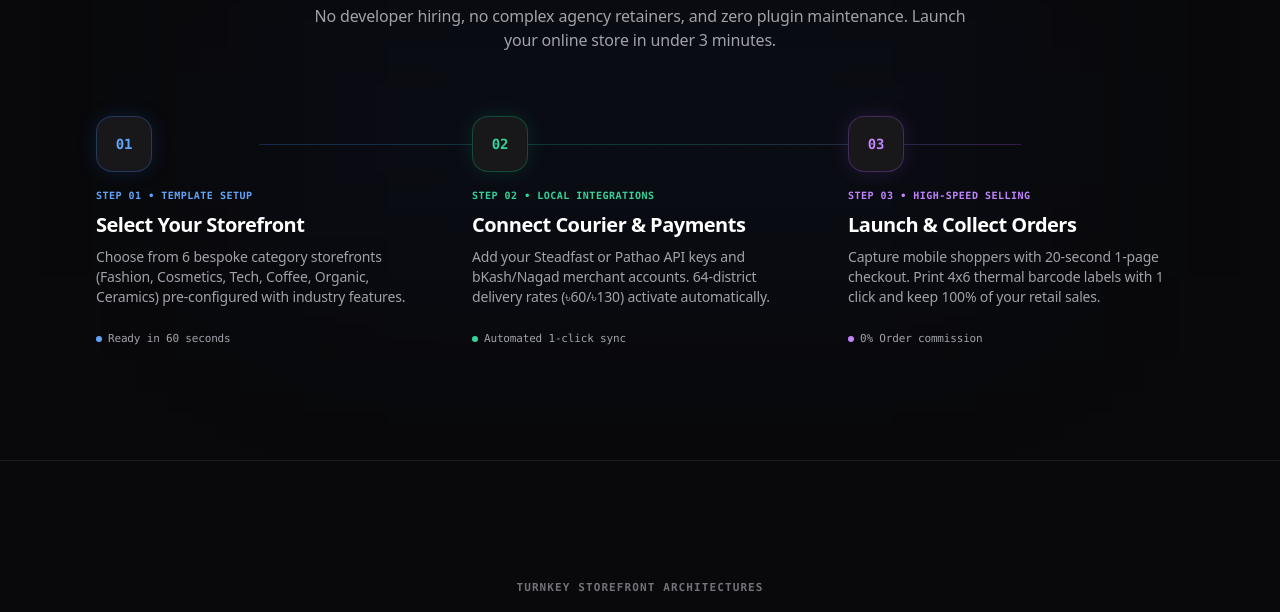
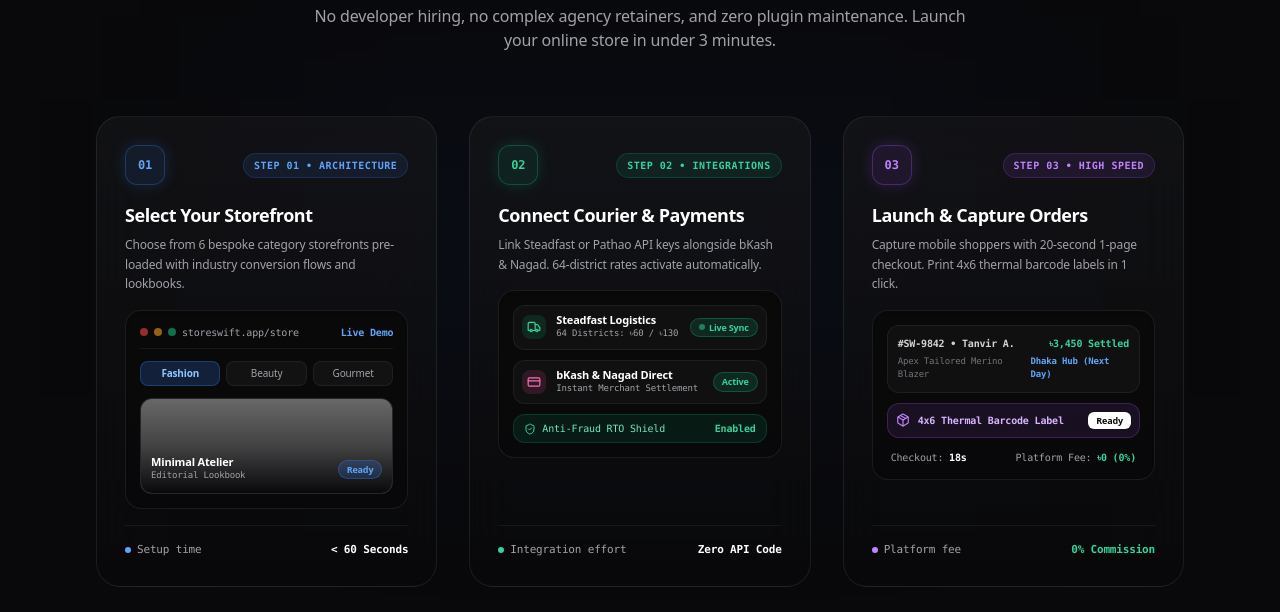
Before and after one commit to Ratul-NotFound/StoreSwift, a Next.js app: page / in a window 1280 px wide. Shown: the part 2628-3240 px from the top of the page. Built offline with nearby package versions, Linux system fonts and the light colour scheme; no server answers; grey boxes are pictures that could not be loaded.

Commit message:
feat(landing-page): elevate Three Simple Steps onboarding section with interactive visual preview widgets and elevated glassmorphism cards

```diff
--- a/src/app/(platform)/page.tsx
+++ b/src/app/(platform)/page.tsx
@@ -638,74 +638,220 @@ export default function PlatformLandingPage() {
             </p>
           </div>
 
-          {/* Connected Minimalist Timeline Workflow */}
-          <div className="relative grid grid-cols-1 md:grid-cols-3 gap-8 sm:gap-10">
-            {/* Horizontal Connecting Guide Line (Desktop Only) */}
-            <div className="hidden md:block absolute top-7 left-[15%] right-[15%] h-px bg-gradient-to-r from-blue-500/25 via-emerald-500/25 to-purple-500/25" />
-
-            {/* Step 01 */}
-            <div className="relative space-y-4 text-left group">
-              <div className="relative z-10 w-14 h-14 rounded-2xl bg-zinc-900 border border-blue-500/30 text-blue-400 flex items-center justify-center font-mono font-bold text-sm shadow-[0_0_20px_rgba(59,130,246,0.15)] group-hover:border-blue-500 transition-colors">
+          {/* Visual Interactive 3-Step Architecture */}
+          <div className="grid grid-cols-1 md:grid-cols-3 gap-6 sm:gap-8">
+            {/* Step 01 Card */}
+            <div className="bg-gradient-to-b from-zinc-900/60 to-zinc-950/80 backdrop-blur-xl rounded-3xl border border-white/[0.08] hover:border-blue-500/30 p-6 sm:p-7 flex flex-col justify-between transition-all duration-300 hover:shadow-[0_12px_40px_rgba(59,130,246,0.1)] group">
+              <div className="space-y-4">
+                <div className="flex items-center justify-between">
+                  <div className="w-10 h-10 rounded-xl bg-blue-500/10 border border-blue-500/30 text-blue-400 flex items-center justify-center font-mono font-bold text-xs shadow-[0_0_15px_rgba(59,130,246,0.2)]">
                     01
                   </div>
-              <div className="space-y-2">
-                <span className="text-[10px] font-mono uppercase tracking-wider text-blue-400 font-bold block">
-                  Step 01 • Template Setup
+                  <span className="text-[10px] font-mono uppercase tracking-wider text-blue-400 font-bold px-2.5 py-1 rounded-full bg-blue-500/10 border border-blue-500/20">
+                    Step 01 • Architecture
                   </span>
-                <h3 className="text-xl font-bold text-white tracking-tight">
+                </div>
+
+                <div>
+                  <h3 className="text-lg font-bold text-white tracking-tight">
                     Select Your Storefront
                   </h3>
-                <p className="text-xs sm:text-sm text-zinc-400 leading-relaxed">
-                  Choose from 6 bespoke category storefronts (Fashion, Cosmetics, Tech, Coffee, Organic, Ceramics) pre-configured with industry features.
+                  <p className="text-xs text-zinc-400 leading-relaxed mt-1.5">
+                    Choose from 6 bespoke category storefronts pre-loaded with industry conversion flows and lookbooks.
                   </p>
                 </div>
-              <div className="pt-2 text-[11px] text-zinc-400 font-mono flex items-center space-x-1.5">
-                <span className="w-1.5 h-1.5 rounded-full bg-blue-400" />
-                <span>Ready in 60 seconds</span>
+
+                {/* Visual Widget 01: Interactive Store Preview */}
+                <div className="rounded-2xl bg-zinc-950/90 border border-white/[0.08] p-3.5 space-y-3 shadow-inner">
+                  <div className="flex items-center justify-between pb-2 border-b border-white/[0.06] text-[10px] text-zinc-500 font-mono">
+                    <div className="flex items-center space-x-1.5">
+                      <span className="w-2 h-2 rounded-full bg-red-500/60" />
+                      <span className="w-2 h-2 rounded-full bg-amber-500/60" />
+                      <span className="w-2 h-2 rounded-full bg-emerald-500/60" />
+                      <span className="text-zinc-400 ml-1.5">storeswift.app/store</span>
+                    </div>
+                    <span className="text-blue-400 font-bold">Live Demo</span>
+                  </div>
+
+                  {/* Category Pills Switcher Preview */}
+                  <div className="grid grid-cols-3 gap-1.5 text-[10px] font-medium text-center">
+                    <span className="py-1 px-1.5 rounded-lg bg-blue-500/20 text-blue-300 border border-blue-500/30 font-semibold truncate">
+                      Fashion
+                    </span>
+                    <span className="py-1 px-1.5 rounded-lg bg-white/[0.04] text-zinc-400 border border-white/[0.06] truncate">
+                      Beauty
+                    </span>
+                    <span className="py-1 px-1.5 rounded-lg bg-white/[0.04] text-zinc-400 border border-white/[0.06] truncate">
+                      Gourmet
+                    </span>
+                  </div>
+
+                  {/* Mini Lookbook Preview Thumbnail */}
+                  <div className="relative rounded-xl overflow-hidden h-24 bg-zinc-900 border border-white/[0.06] flex items-end p-2.5">
+                    <img
+                      src="https://images.unsplash.com/photo-1490481651871-ab68de25d43d?w=500&auto=format&fit=crop&q=75"
+                      alt="Store template preview"
+                      className="absolute inset-0 w-full h-full object-cover opacity-60 group-hover:scale-105 transition-transform duration-500"
+                    />
+                    <div className="absolute inset-0 bg-gradient-to-t from-zinc-950 via-zinc-950/40 to-transparent" />
+                    <div className="relative z-10 flex items-center justify-between w-full">
+                      <div>
+                        <p className="text-[11px] font-bold text-white leading-none">Minimal Atelier</p>
+                        <p className="text-[9px] text-zinc-400 font-mono mt-0.5">Editorial Lookbook</p>
+                      </div>
+                      <span className="text-[9px] font-bold text-blue-400 bg-blue-500/20 px-2 py-0.5 rounded-full border border-blue-500/30">
+                        Ready
+                      </span>
+                    </div>
+                  </div>
                 </div>
               </div>
 
-            {/* Step 02 */}
-            <div className="relative space-y-4 text-left group">
-              <div className="relative z-10 w-14 h-14 rounded-2xl bg-zinc-900 border border-emerald-500/30 text-emerald-400 flex items-center justify-center font-mono font-bold text-sm shadow-[0_0_20px_rgba(16,185,129,0.15)] group-hover:border-emerald-500 transition-colors">
-                02
-              </div>
-              <div className="space-y-2">
-                <span className="text-[10px] font-mono uppercase tracking-wider text-emerald-400 font-bold block">
-                  Step 02 • Local Integrations
+              <div className="pt-4 mt-4 border-t border-white/[0.06] flex items-center justify-between text-[11px] text-zinc-400 font-mono">
+                <span className="flex items-center space-x-1.5">
+                  <span className="w-1.5 h-1.5 rounded-full bg-blue-400" />
+                  <span>Setup time</span>
                 </span>
-                <h3 className="text-xl font-bold text-white tracking-tight">
-                  Connect Courier & Payments
-                </h3>
-                <p className="text-xs sm:text-sm text-zinc-400 leading-relaxed">
-                  Add your Steadfast or Pathao API keys and bKash/Nagad merchant accounts. 64-district delivery rates (৳60/৳130) activate automatically.
-                </p>
-              </div>
-              <div className="pt-2 text-[11px] text-zinc-400 font-mono flex items-center space-x-1.5">
-                <span className="w-1.5 h-1.5 rounded-full bg-emerald-400" />
-                <span>Automated 1-click sync</span>
+                <span className="font-bold text-white">&lt; 60 Seconds</span>
               </div>
             </div>
 
-            {/* Step 03 */}
-            <div className="relative space-y-4 text-left group">
-              <div className="relative z-10 w-14 h-14 rounded-2xl bg-zinc-900 border border-purple-500/30 text-purple-400 flex items-center justify-center font-mono font-bold text-sm shadow-[0_0_20px_rgba(168,85,247,0.15)] group-hover:border-purple-500 transition-colors">
+            {/* Step 02 Card */}
+            <div className="bg-gradient-to-b from-zinc-900/60 to-zinc-950/80 backdrop-blur-xl rounded-3xl border border-white/[0.08] hover:border-emerald-500/30 p-6 sm:p-7 flex flex-col justify-between transition-all duration-300 hover:shadow-[0_12px_40px_rgba(16,185,129,0.1)] group">
+              <div className="space-y-4">
+                <div className="flex items-center justify-between">
+                  <div className="w-10 h-10 rounded-xl bg-emerald-500/10 border border-emerald-500/30 text-emerald-400 flex items-center justify-center font-mono font-bold text-xs shadow-[0_0_15px_rgba(16,185,129,0.2)]">
+                    02
+                  </div>
+                  <span className="text-[10px] font-mono uppercase tracking-wider text-emerald-400 font-bold px-2.5 py-1 rounded-full bg-emerald-500/10 border border-emerald-500/20">
+                    Step 02 • Integrations
+                  </span>
+                </div>
+
+                <div>
+                  <h3 className="text-lg font-bold text-white tracking-tight">
+                    Connect Courier & Payments
+                  </h3>
+                  <p className="text-xs text-zinc-400 leading-relaxed mt-1.5">
+                    Link Steadfast or Pathao API keys alongside bKash & Nagad. 64-district rates activate automatically.
+                  </p>
+                </div>
+
+                {/* Visual Widget 02: Courier & Payment Rail */}
+                <div className="rounded-2xl bg-zinc-950/90 border border-white/[0.08] p-3.5 space-y-2.5 shadow-inner">
+                  {/* Steadfast Courier Integration */}
+                  <div className="flex items-center justify-between p-2 rounded-xl bg-white/[0.03] border border-white/[0.06]">
+                    <div className="flex items-center space-x-2.5">
+                      <div className="w-6 h-6 rounded-lg bg-emerald-500/15 text-emerald-400 flex items-center justify-center font-bold text-[10px]">
+                        <Truck className="w-3.5 h-3.5" />
+                      </div>
+                      <div>
+                        <p className="text-[11px] font-bold text-white leading-none">Steadfast Logistics</p>
+                        <p className="text-[9px] text-zinc-400 font-mono mt-0.5">64 Districts: ৳60 / ৳130</p>
+                      </div>
+                    </div>
+                    <span className="flex items-center space-x-1 text-[9px] font-bold text-emerald-400 bg-emerald-500/15 px-2 py-0.5 rounded-full border border-emerald-500/30">
+                      <span className="w-1.5 h-1.5 rounded-full bg-emerald-400 animate-pulse" />
+                      <span>Live Sync</span>
+                    </span>
+                  </div>
+
+                  {/* bKash & Nagad Gateway */}
+                  <div className="flex items-center justify-between p-2 rounded-xl bg-white/[0.03] border border-white/[0.06]">
+                    <div className="flex items-center space-x-2.5">
+                      <div className="w-6 h-6 rounded-lg bg-pink-500/15 text-pink-400 flex items-center justify-center font-bold text-[10px]">
+                        <CreditCard className="w-3.5 h-3.5" />
+                      </div>
+                      <div>
+                        <p className="text-[11px] font-bold text-white leading-none">bKash & Nagad Direct</p>
+                        <p className="text-[9px] text-zinc-400 font-mono mt-0.5">Instant Merchant Settlement</p>
+                      </div>
+                    </div>
+                    <span className="text-[9px] font-bold text-emerald-400 bg-emerald-500/15 px-2 py-0.5 rounded-full border border-emerald-500/30">
+                      Active
+                    </span>
+                  </div>
+
+                  {/* Anti-Fraud Protection Pill */}
+                  <div className="flex items-center justify-between px-2.5 py-1.5 rounded-xl bg-emerald-500/10 border border-emerald-500/20 text-[10px] text-emerald-300 font-mono">
+                    <span className="flex items-center space-x-1.5">
+                      <ShieldCheck className="w-3 h-3 text-emerald-400" />
+                      <span>Anti-Fraud RTO Shield</span>
+                    </span>
+                    <span className="font-bold text-emerald-400">Enabled</span>
+                  </div>
+                </div>
+              </div>
+
+              <div className="pt-4 mt-4 border-t border-white/[0.06] flex items-center justify-between text-[11px] text-zinc-400 font-mono">
+                <span className="flex items-center space-x-1.5">
+                  <span className="w-1.5 h-1.5 rounded-full bg-emerald-400" />
+                  <span>Integration effort</span>
+                </span>
+                <span className="font-bold text-white">Zero API Code</span>
+              </div>
+            </div>
+
+            {/* Step 03 Card */}
+            <div className="bg-gradient-to-b from-zinc-900/60 to-zinc-950/80 backdrop-blur-xl rounded-3xl border border-white/[0.08] hover:border-purple-500/30 p-6 sm:p-7 flex flex-col justify-between transition-all duration-300 hover:shadow-[0_12px_40px_rgba(168,85,247,0.1)] group">
+              <div className="space-y-4">
+                <div className="flex items-center justify-between">
+                  <div className="w-10 h-10 rounded-xl bg-purple-500/10 border border-purple-500/30 text-purple-400 flex items-center justify-center font-mono font-bold text-xs shadow-[0_0_15px_rgba(168,85,247,0.2)]">
                     03
                   </div>
-              <div className="space-y-2">
-                <span className="text-[10px] font-mono uppercase tracking-wider text-purple-400 font-bold block">
-                  Step 03 • High-Speed Selling
+                  <span className="text-[10px] font-mono uppercase tracking-wider text-purple-400 font-bold px-2.5 py-1 rounded-full bg-purple-500/10 border border-purple-500/20">
+                    Step 03 • High Speed
                   </span>
-                <h3 className="text-xl font-bold text-white tracking-tight">
-                  Launch & Collect Orders
+                </div>
+
+                <div>
+                  <h3 className="text-lg font-bold text-white tracking-tight">
+                    Launch & Capture Orders
                   </h3>
-                <p className="text-xs sm:text-sm text-zinc-400 leading-relaxed">
-                  Capture mobile shoppers with 20-second 1-page checkout. Print 4x6 thermal barcode labels with 1 click and keep 100% of your retail sales.
+                  <p className="text-xs text-zinc-400 leading-relaxed mt-1.5">
+                    Capture mobile shoppers with 20-second 1-page checkout. Print 4x6 thermal barcode labels in 1 click.
                   </p>
                 </div>
-              <div className="pt-2 text-[11px] text-zinc-400 font-mono flex items-center space-x-1.5">
+
+                {/* Visual Widget 03: Simulated Order & Dispatch */}
+                <div className="rounded-2xl bg-zinc-950/90 border border-white/[0.08] p-3.5 space-y-2.5 shadow-inner">
+                  {/* Mini Order Notification */}
+                  <div className="p-2.5 rounded-xl bg-white/[0.03] border border-white/[0.06] space-y-1">
+                    <div className="flex items-center justify-between text-[10px]">
+                      <span className="font-mono text-zinc-300 font-semibold">#SW-9842 • Tanvir A.</span>
+                      <span className="text-emerald-400 font-mono font-bold">৳3,450 Settled</span>
+                    </div>
+                    <div className="flex items-center justify-between text-[9px] text-zinc-500 font-mono">
+                      <span>Apex Tailored Merino Blazer</span>
+                      <span className="text-blue-400 font-semibold">Dhaka Hub (Next Day)</span>
+                    </div>
+                  </div>
+
+                  {/* Thermal Label 1-Click Action */}
+                  <div className="flex items-center justify-between p-2 rounded-xl bg-purple-500/10 border border-purple-500/25">
+                    <div className="flex items-center space-x-2">
+                      <Package className="w-3.5 h-3.5 text-purple-400" />
+                      <span className="text-[10px] font-mono text-purple-300 font-bold">4x6 Thermal Barcode Label</span>
+                    </div>
+                    <span className="text-[9px] font-bold text-zinc-950 bg-white px-2 py-0.5 rounded-md shadow-sm">
+                      Ready
+                    </span>
+                  </div>
+
+                  {/* Order Conversion Metric Bar */}
+                  <div className="flex items-center justify-between text-[10px] font-mono text-zinc-400 px-1 pt-0.5">
+                    <span>Checkout: <strong className="text-white">18s</strong></span>
+                    <span>Platform Fee: <strong className="text-emerald-400">৳0 (0%)</strong></span>
+                  </div>
+                </div>
+              </div>
+
+              <div className="pt-4 mt-4 border-t border-white/[0.06] flex items-center justify-between text-[11px] text-zinc-400 font-mono">
+                <span className="flex items-center space-x-1.5">
                   <span className="w-1.5 h-1.5 rounded-full bg-purple-400" />
-                <span>0% Order commission</span>
+                  <span>Platform fee</span>
+                </span>
+                <span className="font-bold text-emerald-400">0% Commission</span>
               </div>
             </div>
           </div>
```
Lines whose indentation alone changed are shown as unchanged.
